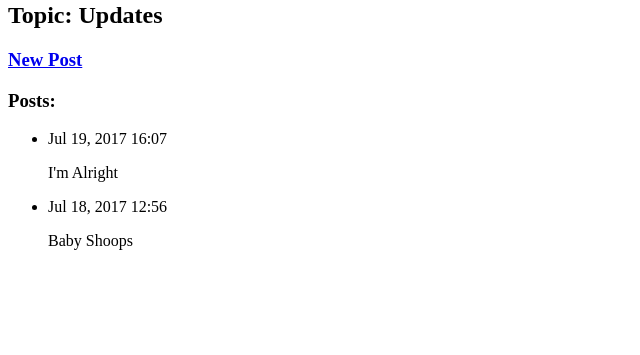
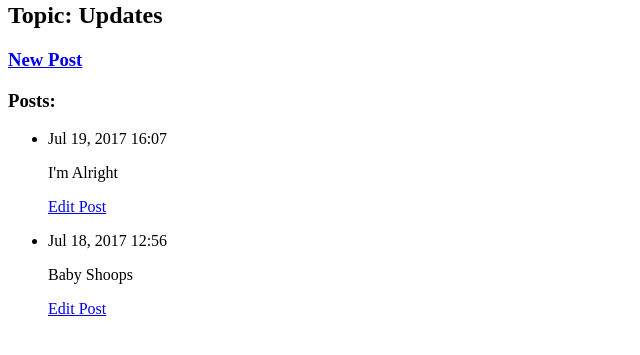
Before and after one commit to MkNiz/goodblog, a Django app: page /topics/1/ in a window 1280 px wide. Shown: the part 143-498 px from the top of the page, without its empty margins (0-640 px from the left). Run offline with Django 3.2, Linux system fonts and the light colour scheme; data comes from the database, SQL or seed files in the repository.

Commit message:
Edit post link in topic template

```diff
--- a/goodblogger/templates/goodblogger/topic.html
+++ b/goodblogger/templates/goodblogger/topic.html
@@ -9,6 +9,9 @@
       <li>
         <p>{{ post.date_added|date:'M d, Y H:i' }}</p>
         <p>{{ post.title }}</p>
+        <p>
+          <a href="{% url 'blog:edit_post' post.id %}">Edit Post</a>
+        </p>
       </li>
     {% empty %}
     {% endfor %}
```
